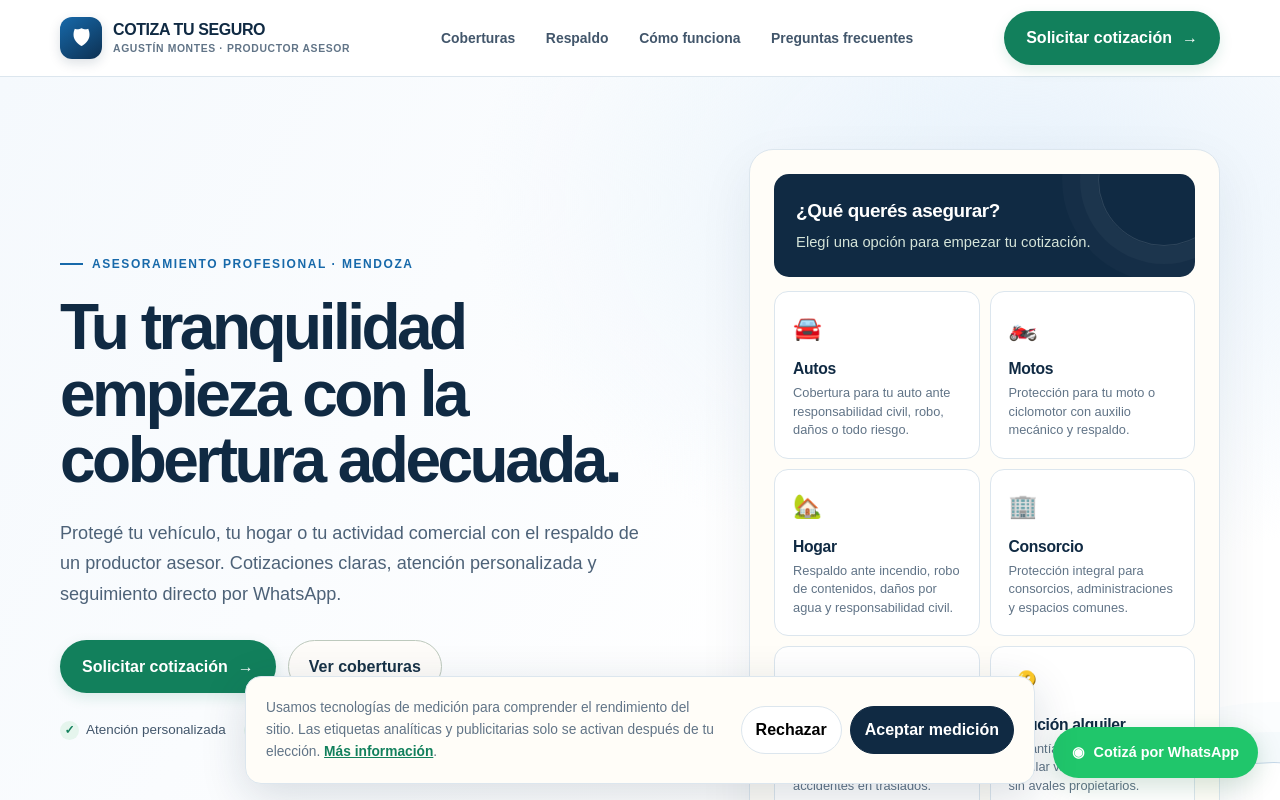
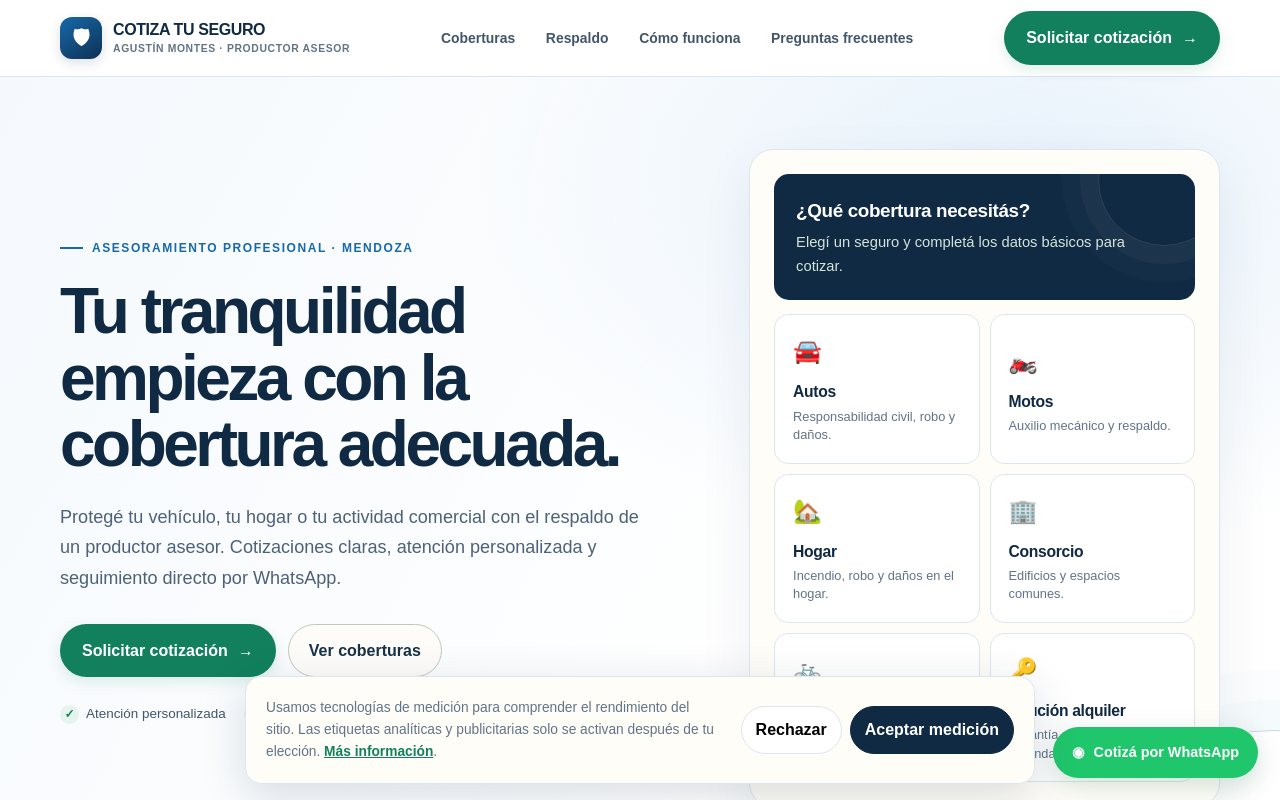
Before and after one commit to popnegro/cotizatuseguro, a Next.js app: page / in a window 1280 px wide. Shown: the top 800 px of the page. Built offline with nearby package versions, Linux system fonts and the light colour scheme.

Commit message:
Ajustar tarjetas del hero a la referencia visual

```diff
--- a/app/page.tsx
+++ b/app/page.tsx
@@ -9,13 +9,13 @@ type FormState = {
   constructionMaterial: string; activity: string; wheelSize: string; bikeMaterial: string;
   insuredAmount: string; monthlyRent: string; contractDuration: string; privacyAccepted: boolean;
 };
-const products: { id: Product; title: string; desc: string; icon: string }[] = [
-  { id: "auto", title: "Autos", desc: "Cobertura para tu auto ante responsabilidad civil, robo, daños o todo riesgo.", icon: "🚘" },
-  { id: "moto", title: "Motos", desc: "Protección para tu moto o ciclomotor con auxilio mecánico y respaldo.", icon: "🏍️" },
-  { id: "hogar", title: "Hogar", desc: "Respaldo ante incendio, robo de contenidos, daños por agua y responsabilidad civil.", icon: "🏡" },
-  { id: "consorcio", title: "Consorcio", desc: "Protección integral para consorcios, administraciones y espacios comunes.", icon: "🏢" },
-  { id: "bicicletas", title: "Bicicleta", desc: "Cuidá tu bicicleta frente a robo en vía pública y accidentes en traslados.", icon: "🚲" },
-  { id: "caucion_alquiler", title: "Caución alquiler", desc: "Garantía de caución para alquilar vivienda o comercio sin avales propietarios.", icon: "🔑" }
+const products: { id: Product; title: string; desc: string; shortDesc: string; icon: string }[] = [
+  { id: "auto", title: "Autos", desc: "Cobertura para tu auto ante responsabilidad civil, robo, daños o todo riesgo.", shortDesc: "Responsabilidad civil, robo y daños.", icon: "🚘" },
+  { id: "moto", title: "Motos", desc: "Protección para tu moto o ciclomotor con auxilio mecánico y respaldo.", shortDesc: "Auxilio mecánico y respaldo.", icon: "🏍️" },
+  { id: "hogar", title: "Hogar", desc: "Respaldo ante incendio, robo de contenidos, daños por agua y responsabilidad civil.", shortDesc: "Incendio, robo y daños en el hogar.", icon: "🏡" },
+  { id: "consorcio", title: "Consorcio", desc: "Protección integral para consorcios, administraciones y espacios comunes.", shortDesc: "Edificios y espacios comunes.", icon: "🏢" },
+  { id: "bicicletas", title: "Bicicleta", desc: "Cuidá tu bicicleta frente a robo en vía pública y accidentes en traslados.", shortDesc: "Robo y accidentes en traslados.", icon: "🚲" },
+  { id: "caucion_alquiler", title: "Caución alquiler", desc: "Garantía de caución para alquilar vivienda o comercio sin avales propietarios.", shortDesc: "Garantía para alquilar vivienda o comercio.", icon: "🔑" }
 ];
 const initialForm: FormState = {
   name: "", email: "", phone: "", province: "", product: "auto", make: "", model: "", year: "",
@@ -186,8 +186,8 @@ export default function Home() {
             <div className="hero-actions"><a className="button" href="#cotizar" onClick={() => track("cta_click", { cta_location: "hero" })}>Solicitar cotización <span aria-hidden="true">→</span></a><a className="secondary" href="#seguros">Ver coberturas</a></div>
             <ul className="trustline trust-list"><li>Atención personalizada</li><li>Gestión directa por WhatsApp</li><li>Productor matriculado</li></ul>
           </div>
-          <div className="hero-card"><div className="hero-card-top"><strong>¿Qué querés asegurar?</strong><p>Elegí una opción para empezar tu cotización.</p></div>
-            <div className="product-grid">{products.map((p) => <button className="product-link" key={p.id} onClick={() => chooseProduct(p.id)} type="button"><span className="product-icon" aria-hidden="true">{p.icon}</span><strong>{p.title}</strong><span>{p.desc}</span></button>)}</div>
+          <div className="hero-card"><div className="hero-card-top"><strong>¿Qué cobertura necesitás?</strong><p>Elegí un seguro y completá los datos básicos para cotizar.</p></div>
+            <div className="product-grid">{products.map((p) => <button className="product-link" key={p.id} onClick={() => chooseProduct(p.id)} type="button"><span className="product-icon" aria-hidden="true">{p.icon}</span><strong>{p.title}</strong><span>{p.shortDesc}</span></button>)}</div>
           </div>
         </div></section>
 
```
